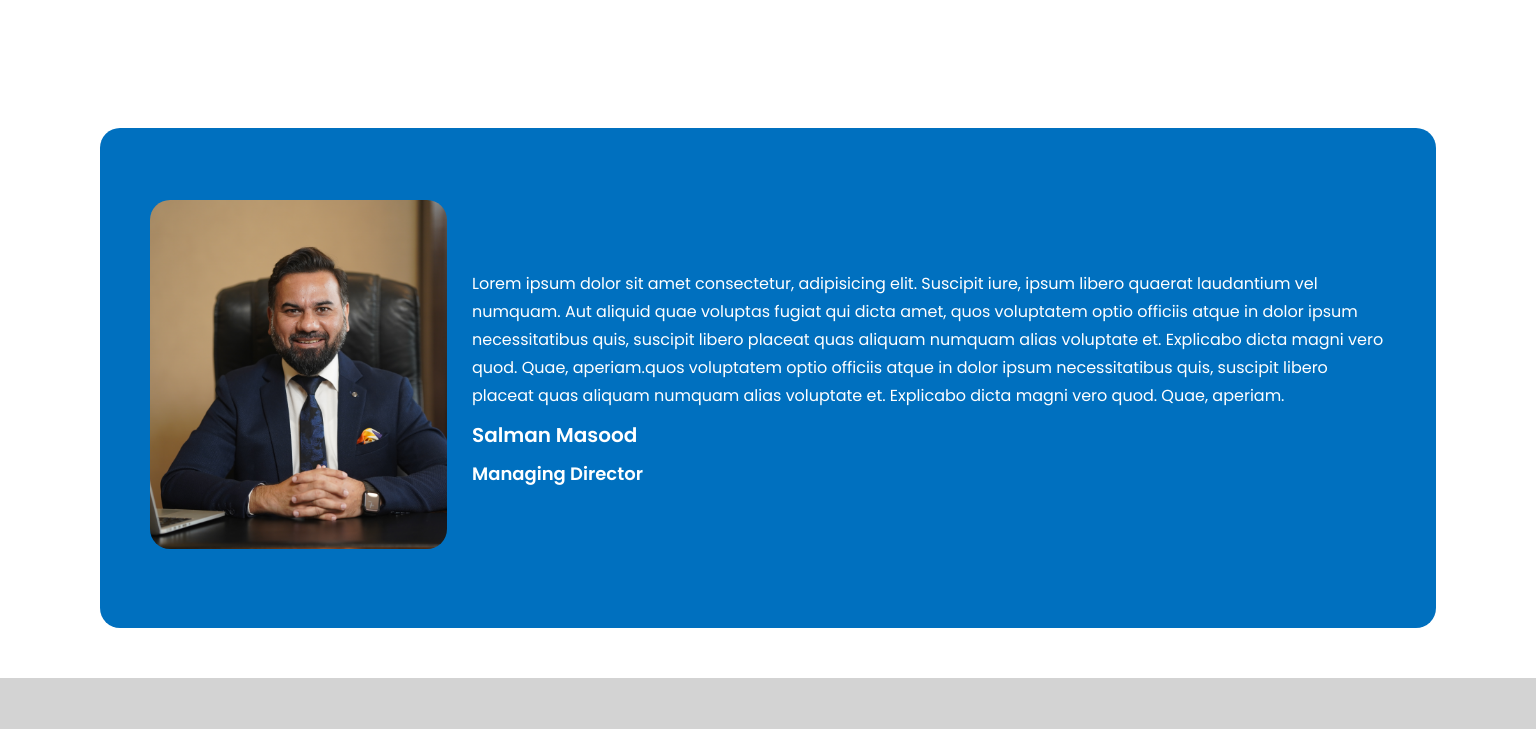
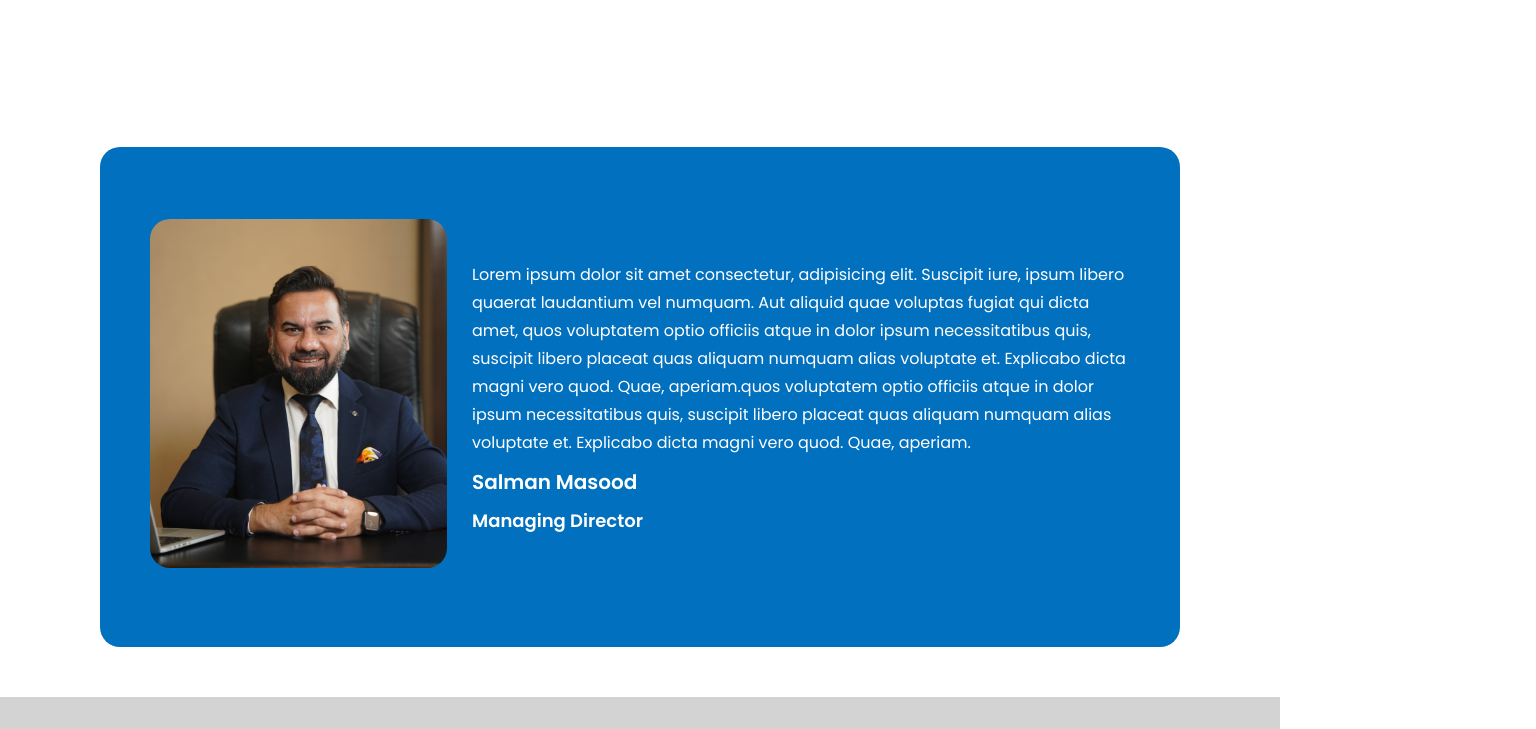
Before and after one commit to iamahsannaeem/kips_Landing_Page, a plain HTML site: page index.html in a window 1280 px wide. Shown: the part 1215-1944 px from the top of the page, 1536 px wide, since content can reach past the window. Drawn offline with nearby package versions, Linux system fonts and the light colour scheme.

Commit message:
adjut body width

```diff
--- a/index.html
+++ b/index.html
@@ -24,7 +24,7 @@
 
       body {
         font-family: "Poppins", sans-serif;
-        width: 1536px;
+        width: 100%;
         height: auto;
         margin: auto;
       }
@@ -693,7 +693,7 @@
       </div>
     </div>
 
-    <div class="message" data-aos="flip-up" data-aos-duration="2000" >
+    <div class="message" data-aos="fade-up" data-aos-duration="2000" >
       <div class="innermessagediv">
         <div class="messageleft"><img src="./img/Managing Director.png" alt="" style="border-radius: 20px;"></div>
         <div class="messageright">
```
